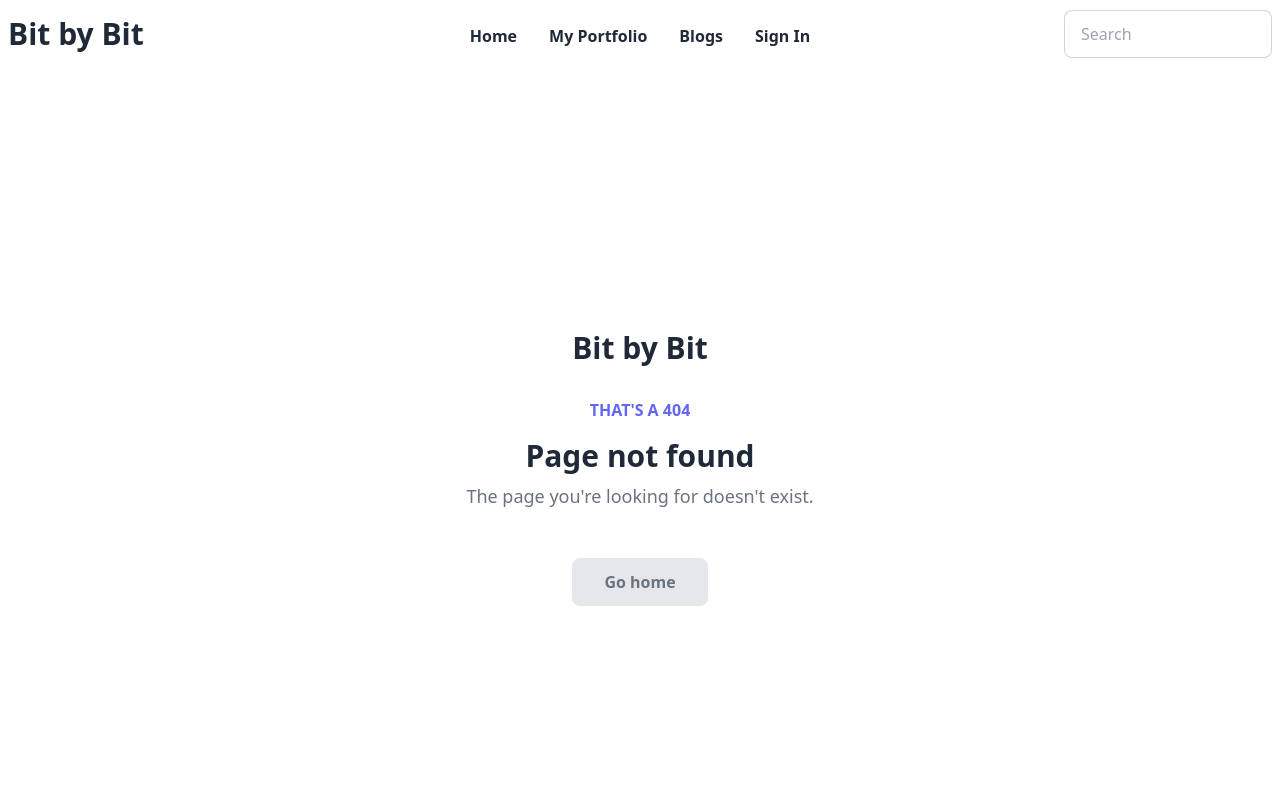
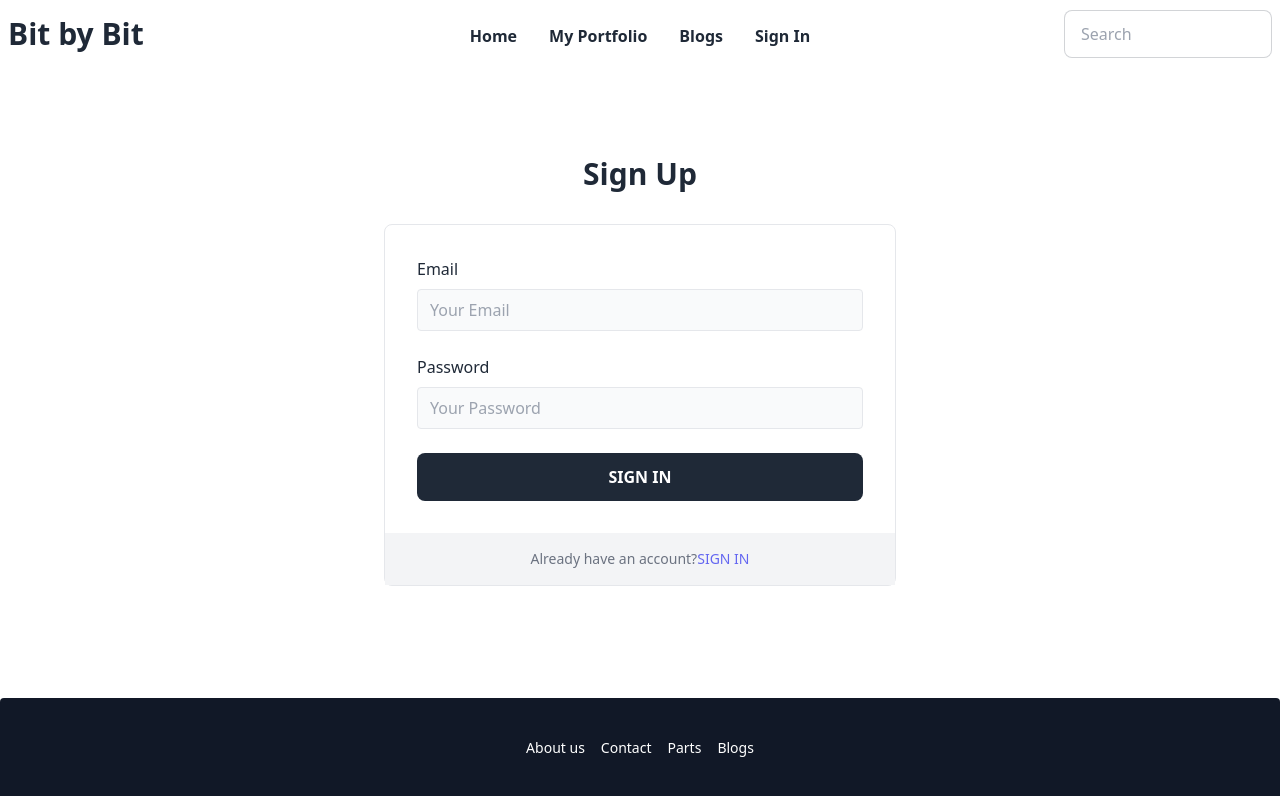
Before and after one commit to Surjo11/manufacturer, a React (Create React App) app: page /signup in a window 1280 px wide. Shown: the top 796 px of the page. Built offline with nearby package versions, Linux system fonts and the light colour scheme.

Commit message:
appliedFirebaseInSignUp

```diff
--- a/package.json
+++ b/package.json
@@ -8,8 +8,10 @@
     "@testing-library/react": "^13.2.0",
     "@testing-library/user-event": "^13.5.0",
     "daisyui": "^2.15.0",
+    "firebase": "^9.8.1",
     "react": "^18.1.0",
     "react-dom": "^18.1.0",
+    "react-firebase-hooks": "^5.0.3",
     "react-hook-form": "^7.31.2",
     "react-reveal": "^1.2.2",
     "react-router-dom": "^6.3.0",
--- a/src/App.js
+++ b/src/App.js
@@ -4,6 +4,7 @@ import Blogs from "./components/pages/Blogs";
 import Home from "./components/pages/Home/Home";
 import NotFound from "./components/pages/NotFound";
 import SignIn from "./components/pages/SignIn";
+import SignUp from "./components/pages/SignUp";
 import Footer from "./components/shared/Footer";
 import Navbar from "./components/shared/Navbar";
 
@@ -17,6 +18,7 @@ function App() {
         <Route path="blogs" element={<Blogs></Blogs>} />
         <Route path="signin" element={<SignIn></SignIn>} />
         <Route path="signin" element={<SignIn></SignIn>} />
+        <Route path="signup" element={<SignUp></SignUp>} />
         <Route path="*" element={<NotFound></NotFound>} />
       </Routes>
       <Footer></Footer>
--- a/src/components/pages/SignIn.js
+++ b/src/components/pages/SignIn.js
@@ -1,5 +1,6 @@
 import React from "react";
 import { useForm } from "react-hook-form";
+import { Link } from "react-router-dom";
 
 const SignIn = () => {
   const {
@@ -12,7 +13,6 @@ const SignIn = () => {
     e.target.reset();
   };
   return (
-    <div>
     <div className="bg-white py-6 sm:py-8 lg:py-12 mt-10">
       <div className="max-w-screen-2xl px-4 md:px-8 mx-auto">
         <h2 className="text-gray-800 text-2xl lg:text-3xl font-bold text-center mb-4 md:mb-8">
@@ -109,16 +109,15 @@ const SignIn = () => {
           <div className="flex justify-center items-center bg-gray-100 p-4">
             <p className="text-gray-500 text-sm text-center">
               Don't have an account?{" "}
-                <a
-                  href="#"
+              <Link
+                to="/signup"
                 className="text-indigo-500 hover:text-indigo-600 active:text-indigo-700 transition duration-100 uppercase"
               >
                 Sign Up
-                </a>
+              </Link>
             </p>
           </div>
         </form>
-        </div>
       </div>
     </div>
   );
--- a/src/components/pages/SignUp.js
+++ b/src/components/pages/SignUp.js
@@ -1,11 +1,113 @@
-import React from 'react';
+import React from "react";
+import { useForm } from "react-hook-form";
+import { Link, useNavigate } from "react-router-dom";
+import { useCreateUserWithEmailAndPassword } from "react-firebase-hooks/auth";
+import auth from "../../firebase.init";
+const SignUp = () => {
+  const [createUserWithEmailAndPassword, user, loading, error] =
+    useCreateUserWithEmailAndPassword(auth);
+  const {
+    register,
+    formState: { errors },
+    handleSubmit,
+  } = useForm();
+  const onSubmit = async (data, e) => {
+    // console.log(data);
+    await createUserWithEmailAndPassword(data.email, data.password);
+    e.target.reset();
+  };
+  const navigate = useNavigate();
+  if (user) {
+    navigate("/signin");
+  }
+  return (
+    <div className="bg-white py-6 sm:py-8 lg:py-12 mt-10">
+      <div className="max-w-screen-2xl px-4 md:px-8 mx-auto">
+        <h2 className="text-gray-800 text-2xl lg:text-3xl font-bold text-center mb-4 md:mb-8">
+          Sign Up
+        </h2>
 
-const SignUp = () => {
-    return (
-        <div>
+        <form
+          onSubmit={handleSubmit(onSubmit)}
+          className="max-w-lg border rounded-lg mx-auto"
+        >
+          <div className="flex flex-col gap-4 p-4 md:p-8">
+            {/* <div>
+              <label
+                htmlFor="text"
+                className="inline-block text-gray-800 text-sm sm:text-base mb-2"
+              >
+                Name
+              </label>
+              <input
+                placeholder="Your Name"
+                {...register("name", { required: true })}
+                className="w-full bg-gray-50 text-gray-800 border focus:ring ring-indigo-300 rounded outline-none transition duration-100 px-3 py-2"
+              />
+              <p className="text-red-700 mt-2">{errors.email?.message}</p>
+            </div> */}
+            <div>
+              <label
+                htmlFor="email"
+                className="inline-block text-gray-800 text-sm sm:text-base mb-2"
+              >
+                Email
+              </label>
+              <input
+                placeholder="Your Email"
+                {...register("email", {
+                  required: true,
+                  pattern: {
+                    value: /^[\w-.]+@([\w-]+\.)+[\w-]{2,4}$/,
+                    message: "Looks like this is not an Email",
+                  },
+                })}
+                className="w-full bg-gray-50 text-gray-800 border focus:ring ring-indigo-300 rounded outline-none transition duration-100 px-3 py-2"
+              />
+              <p className="text-red-700 mt-2">{errors.email?.message}</p>
+            </div>
+            <div>
+              <label
+                htmlFor="password"
+                className="inline-block text-gray-800 text-sm sm:text-base mb-2"
+              >
+                Password
+              </label>
+              <input
+                placeholder="Your Password"
+                type="password"
+                {...register("password", {
+                  required: true,
+                  minLength: {
+                    value: 6,
+                    message: "Passwords must be six or more characters", // JS only: <p>error message</p> TS only support string
+                  },
+                })}
+                className="w-full bg-gray-50 text-gray-800 border focus:ring ring-indigo-300 rounded outline-none transition duration-100 px-3 py-2"
+              />
+              <p className="text-red-700 mt-2">{errors.password?.message}</p>
+            </div>
 
-        </div>
-    );
+            <button className="block bg-gray-800 hover:bg-gray-700 active:bg-gray-600 focus-visible:ring ring-gray-300 text-white text-sm md:text-base font-semibold text-center rounded-lg outline-none transition duration-100 px-8 py-3 uppercase">
+              Sign In
+            </button>
+          </div>
+
+          <div className="flex justify-center items-center bg-gray-100 p-4">
+            <p className="text-gray-500 text-sm text-center">
+              Already have an account?
+              <Link
+                to="/signin"
+                className="text-indigo-500 hover:text-indigo-600 active:text-indigo-700 transition duration-100 uppercase"
+              >
+                Sign In
+              </Link>
+            </p>
+          </div>
+        </form>
+      </div>
+    </div>
+  );
 };
 
 export default SignUp;
--- /dev/null
+++ b/src/firebase.init.js
@@ -0,0 +1,18 @@
+import { initializeApp } from "firebase/app";
+import { getAuth } from "firebase/auth";
+
+const firebaseConfig = {
+  apiKey: "AIzaSyALGkqWBV5GICUWhcUNt8Gma5JHWPEP6-I",
+  authDomain: "bit-by-bit-manufacturer.firebaseapp.com",
+  projectId: "bit-by-bit-manufacturer",
+  storageBucket: "bit-by-bit-manufacturer.appspot.com",
+  messagingSenderId: "522781340181",
+  appId: "1:522781340181:web:c73c34b3255d6ca926541c",
+};
+
+// Initialize Firebase
+const app = initializeApp(firebaseConfig);
+
+const auth = getAuth(app);
+
+export default auth;
```
Also changed, not shown: 1 other file (tests, documents, lock files or other folders). Lines whose indentation alone changed are shown as unchanged.
